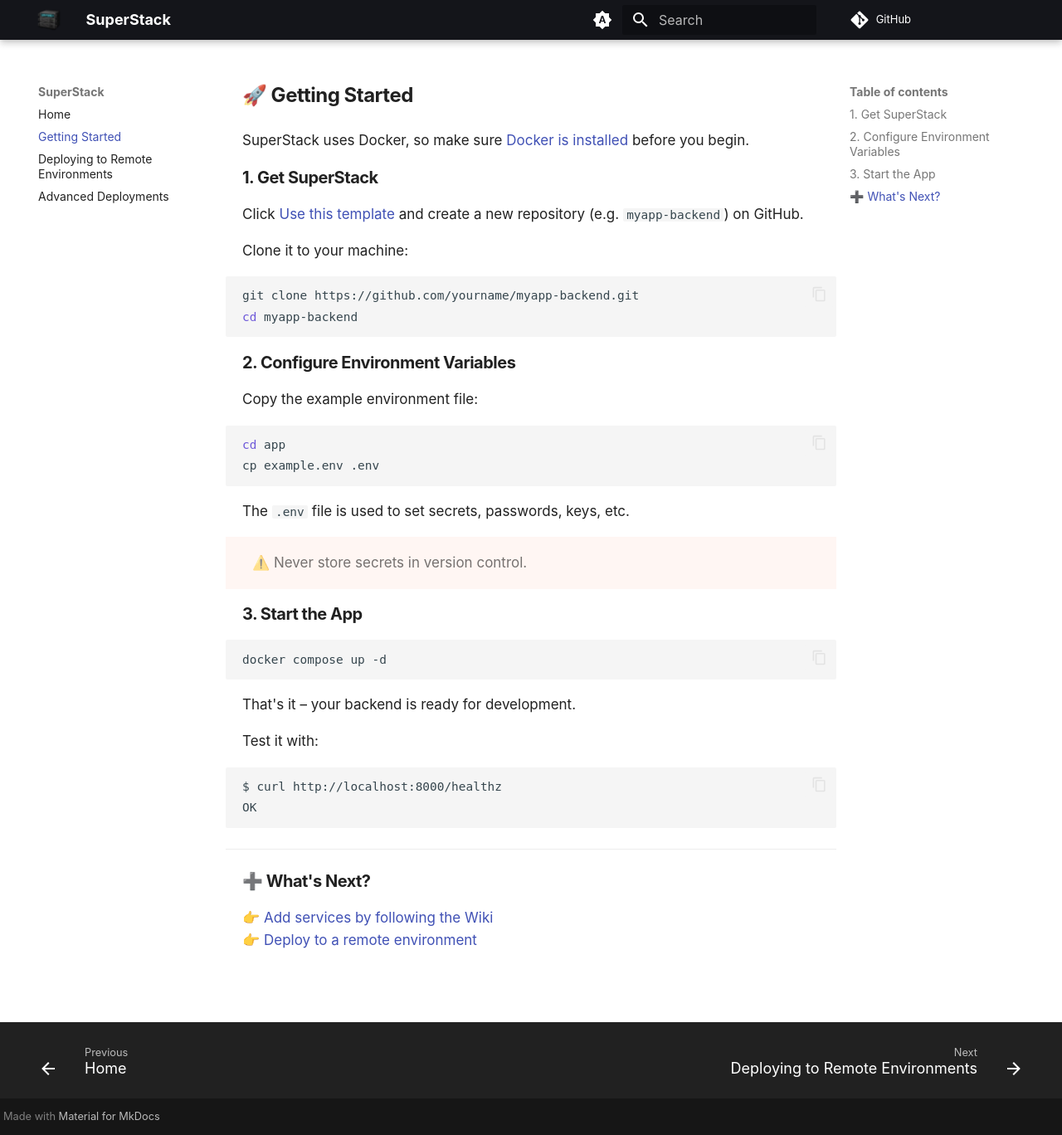
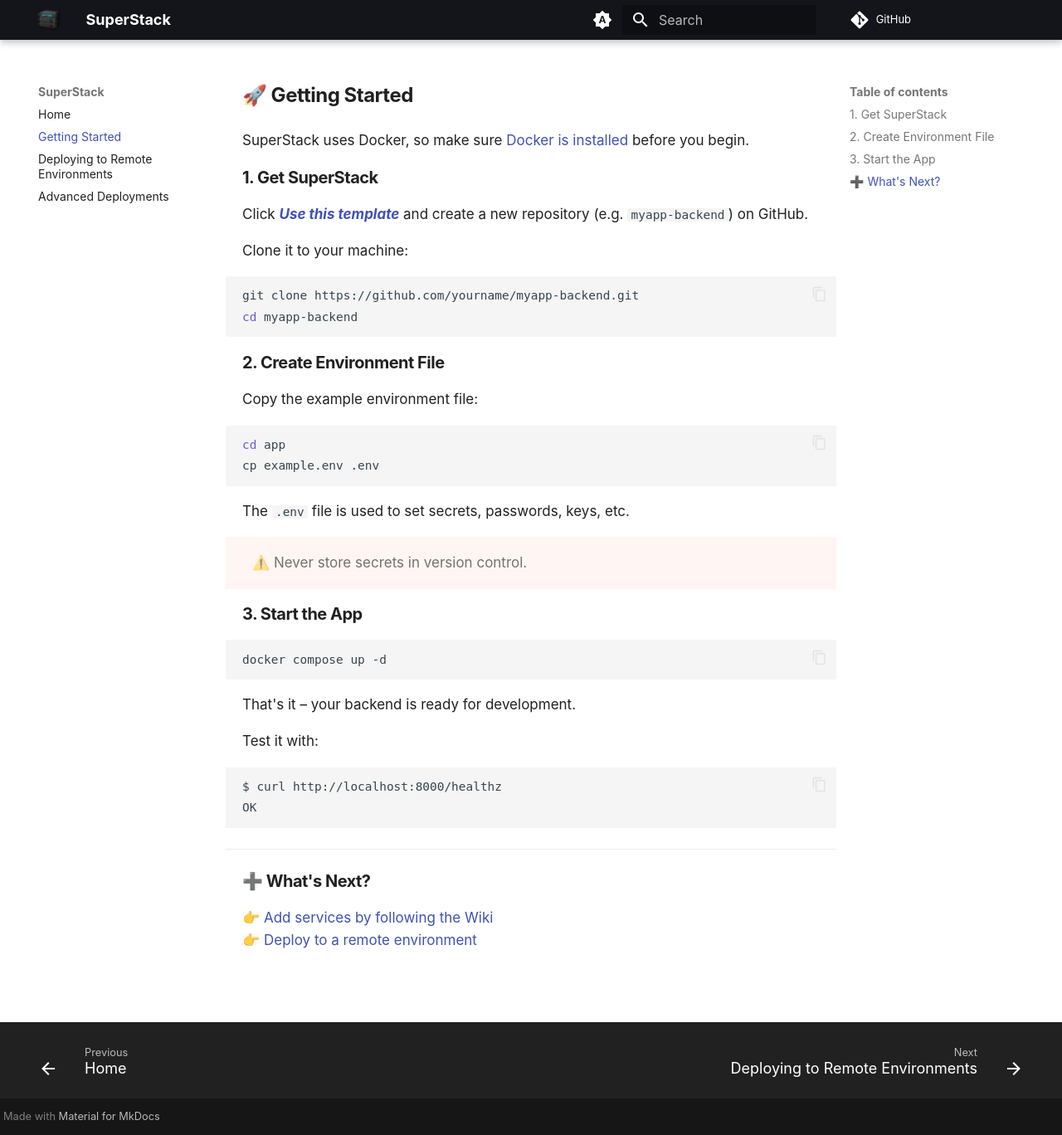
Before and after one commit to explodinglabs/superstack.docs, an MkDocs documentation site: the page built from docs/gettingstarted.md, in a window 1280 px wide and 1368 px high. Shown: the whole window at 83% size. Built offline with MkDocs 1.6.1 and Material for MkDocs 9.7.7, drawn with Linux system fonts in a browser that asks for light colours; comment, search, counter and statistics services are not loaded.

Commit message:
Adjust gettingstarted

````diff
--- a/docs/gettingstarted.md
+++ b/docs/gettingstarted.md
@@ -14,7 +14,7 @@
 
 ## 1. Get SuperStack
 
-Click [Use this template](https://github.com/explodinglabs/superstack/generate)
+Click _**[Use this template](https://github.com/explodinglabs/superstack/generate)**_
 and create a new repository (e.g. `myapp-backend`) on GitHub.
 
 Clone it to your machine:
@@ -24,7 +24,7 @@
 cd myapp-backend
 ```
 
-## 2. Configure Environment Variables
+## 2. Create Environment File
 
 Copy the example environment file:
 
````
